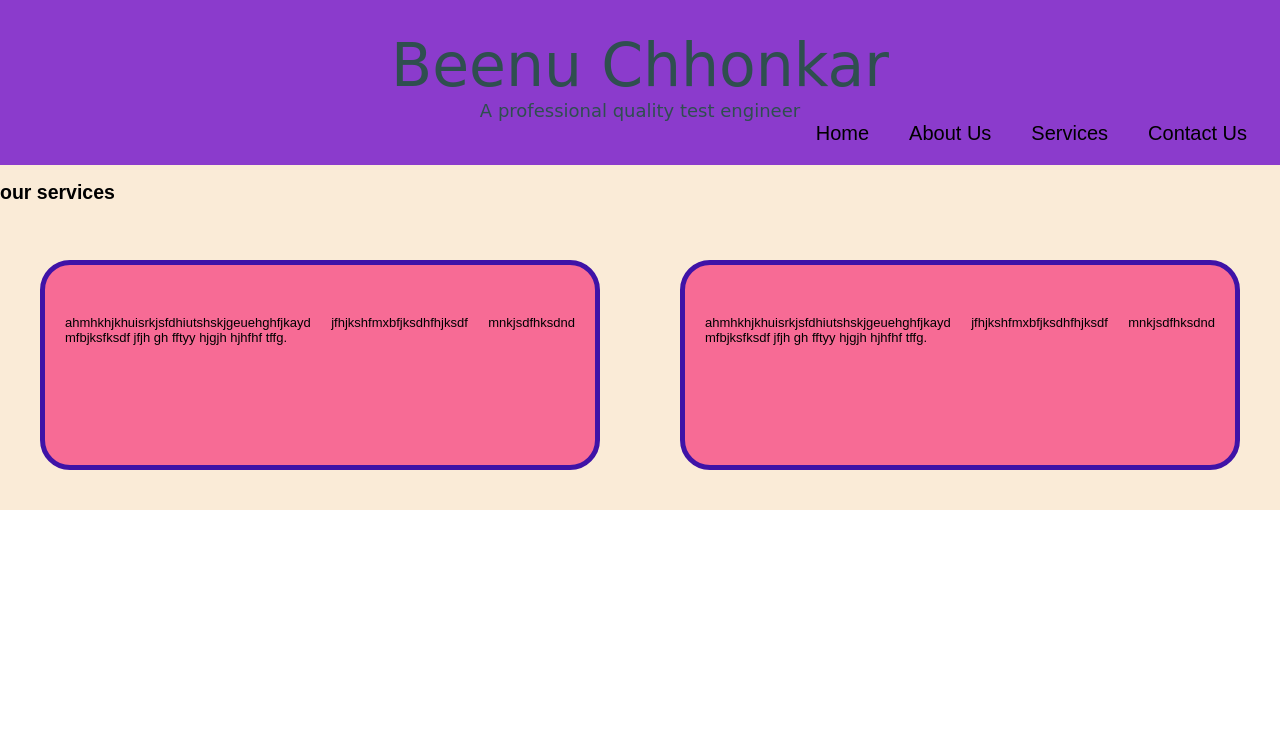
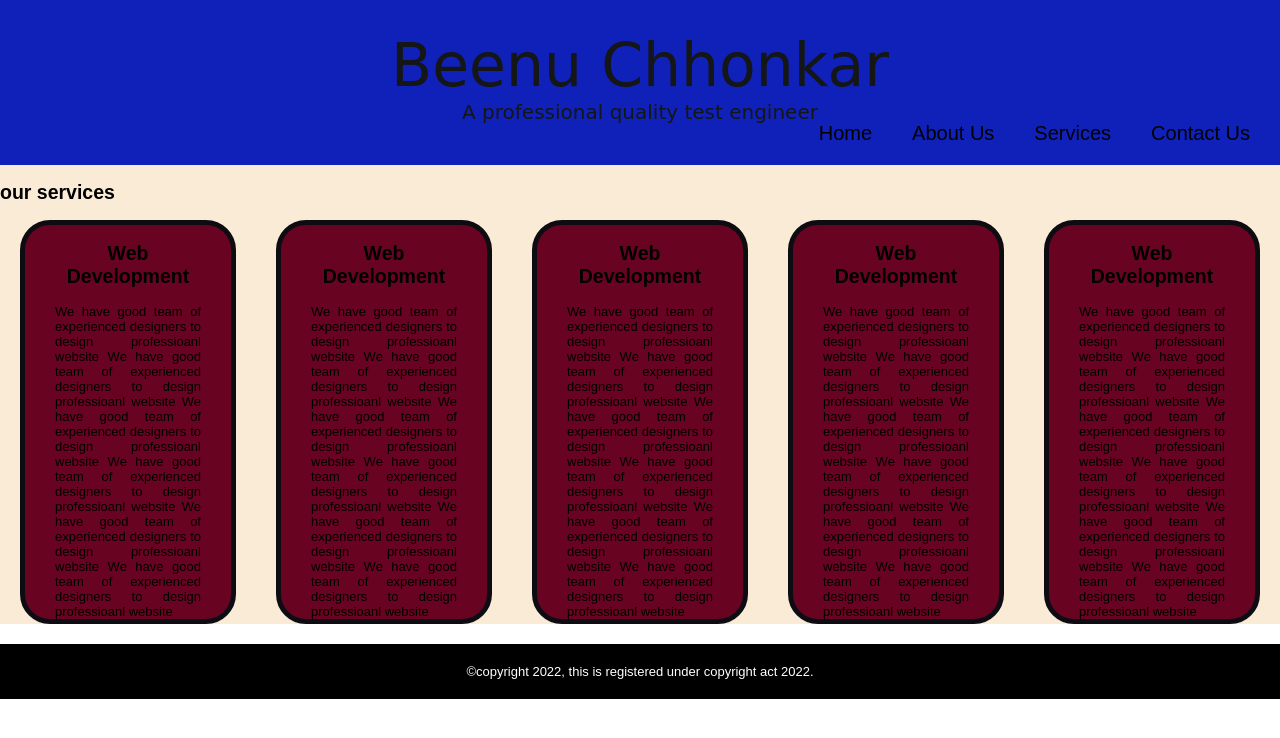
Before and after one commit to beenuchhonkar/HTML_TEST_PRO, a plain HTML site: page contact.html in a window 1280 px wide. Drawn offline with Linux system fonts and the light colour scheme.

Commit message:
Add files via upload

```diff
--- a/contact.css
+++ b/contact.css
@@ -1,18 +1,18 @@
 .header{
-    background-color: rgb(139, 59, 204);
+    background-color: rgb(16, 33, 185);
 }
 
 .header .banner{
     font-family:cursive;
-    color: darkslategray;
+    color: rgb(21, 22, 22);
 
 }
 .sub-heading_banner{
     font-family:cursive;
-    font-size: 18px;
+    font-size: 20px;
 }
 .navigation{
-    right: 13px;
+    right: 10px;
     bottom: 10px;
     font-size: 20px;
 }
@@ -21,15 +21,19 @@
 }
 .row div{
     margin: 40px;
-    background: rgb(247, 107, 149);
+    background: rgb(105, 3, 34);
     color: black;
     min-height: 100px;
-    border: 5px solid rgb(63, 19, 167);
+    border: 5px solid rgb(14, 12, 19);
     border-radius: 30px;
     padding: 50px 20px;
     cursor: pointer;
 }
 .row div:hover{
     background: blue;
-    color: red;
+    color: blackr;
 }
+.footer {
+    margin-top: 20px;
+    padding: 20px 5px;
+}
--- a/contact.html
+++ b/contact.html
@@ -23,6 +23,16 @@
                             <div class="menu-item">
                                 <a href="" class="menu-link">About Our Team</a>
                             </div>
+
+                        </div>
+
+                    </div>
+                    <div class="menu-item">
+                        <a href="" class="menu-link">About Us</a>
+                         <div class="sub-menu">
+                            <div class="menu-item">
+                                <a href="" class="menu-link">About Our Team</a>
+                            </div>
                             <div class="menu-item">
                                 <a href="" class="menu-link">Board Members</a>
                             </div>
@@ -30,9 +40,7 @@
                                 <a href="" class="menu-link">Work Culture</a>
                             </div>
                         </div>
-                    </div>
-                    <div class="menu-item">
-                        <a href="" class="menu-link">About Us</a>
+
                     </div>
                     <div class="menu-item">
                         <a href="./services.html" class="menu-link">Services</a>
@@ -47,24 +55,60 @@
             <div class="services">
                 <h2>our services</h2>
                 <div class="row">
-                   <div>
-                       ahmhkhjkhuisrkjsfdhiutshskjgeuehghfjkayd
-                       jfhjkshfmxbfjksdhfhjksdf
-                       mnkjsdfhksdnd
-                       mfbjksfksdf
-                       jfjh gh fftyy hjgjh hjhfhf tffg.
-                   </div>
-                   <div>
-                    ahmhkhjkhuisrkjsfdhiutshskjgeuehghfjkayd
-                    jfhjkshfmxbfjksdhfhjksdf
-                    mnkjsdfhksdnd
-                    mfbjksfksdf
-                    jfjh gh fftyy hjgjh hjhfhf tffg.
+
+                <div class="column">
+                        <h2>Web Development</h2>
+                        We have good team of experienced designers to design professioanl website We have good team of
+                        experienced designers to design professioanl website
+                        We have good team of experienced designers to design professioanl website We have good team of
+                        experienced designers to design professioanl website
+                        We have good team of experienced designers to design professioanl website
+                        We have good team of experienced designers to design professioanl website
+                </div>
+                <div class="column">
+                    <h2>Web Development</h2>
+                    We have good team of experienced designers to design professioanl website We have good team of
+                    experienced designers to design professioanl website
+                    We have good team of experienced designers to design professioanl website We have good team of
+                    experienced designers to design professioanl website
+                    We have good team of experienced designers to design professioanl website
+                    We have good team of experienced designers to design professioanl website
+                </div>
+                <div class="column">
+                    <h2>Web Development</h2>
+                    We have good team of experienced designers to design professioanl website We have good team of
+                    experienced designers to design professioanl website
+                    We have good team of experienced designers to design professioanl website We have good team of
+                    experienced designers to design professioanl website
+                    We have good team of experienced designers to design professioanl website
+                    We have good team of experienced designers to design professioanl website
+                </div>
+                <div class="column">
+                    <h2>Web Development</h2>
+                    We have good team of experienced designers to design professioanl website We have good team of
+                    experienced designers to design professioanl website
+                    We have good team of experienced designers to design professioanl website We have good team of
+                    experienced designers to design professioanl website
+                    We have good team of experienced designers to design professioanl website
+                    We have good team of experienced designers to design professioanl website
+                </div>
+                <div class="column">
+                    <h2>Web Development</h2>
+                    We have good team of experienced designers to design professioanl website We have good team of
+                    experienced designers to design professioanl website
+                    We have good team of experienced designers to design professioanl website We have good team of
+                    experienced designers to design professioanl website
+                    We have good team of experienced designers to design professioanl website
+                    We have good team of experienced designers to design professioanl website
                 </div>
                 </div>
             </div>
 
+
         </div>
+    </div>
+    <div class="footer">
+        &copy;copyright 2022, this is registered under copyright act 2022.
     </div>
 </body>
 </html>
--- a/main.css
+++ b/main.css
@@ -40,6 +40,7 @@ body {
 .menu-item{
     margin: 0 10px;
     padding: 10px;
+    position: relative;
 }
 .menu-item .menu-link{
     text-decoration: none;
@@ -50,7 +51,7 @@ body {
 }
 .main-menu .menu-item:hover .sub-menu{
     display: block;
-    margin-top: 0;
+    top: 53px;
 }
 .sub-menu{
     display: none;
@@ -58,6 +59,7 @@ body {
     left: 0;
     top: 35px;
     background: beige;
+    width: 230px;
 }
 .sub-menu .menu-item:hover{
     background-color: burlywood;
```
Also changed, not shown: index.html (+11 -0 lines).
